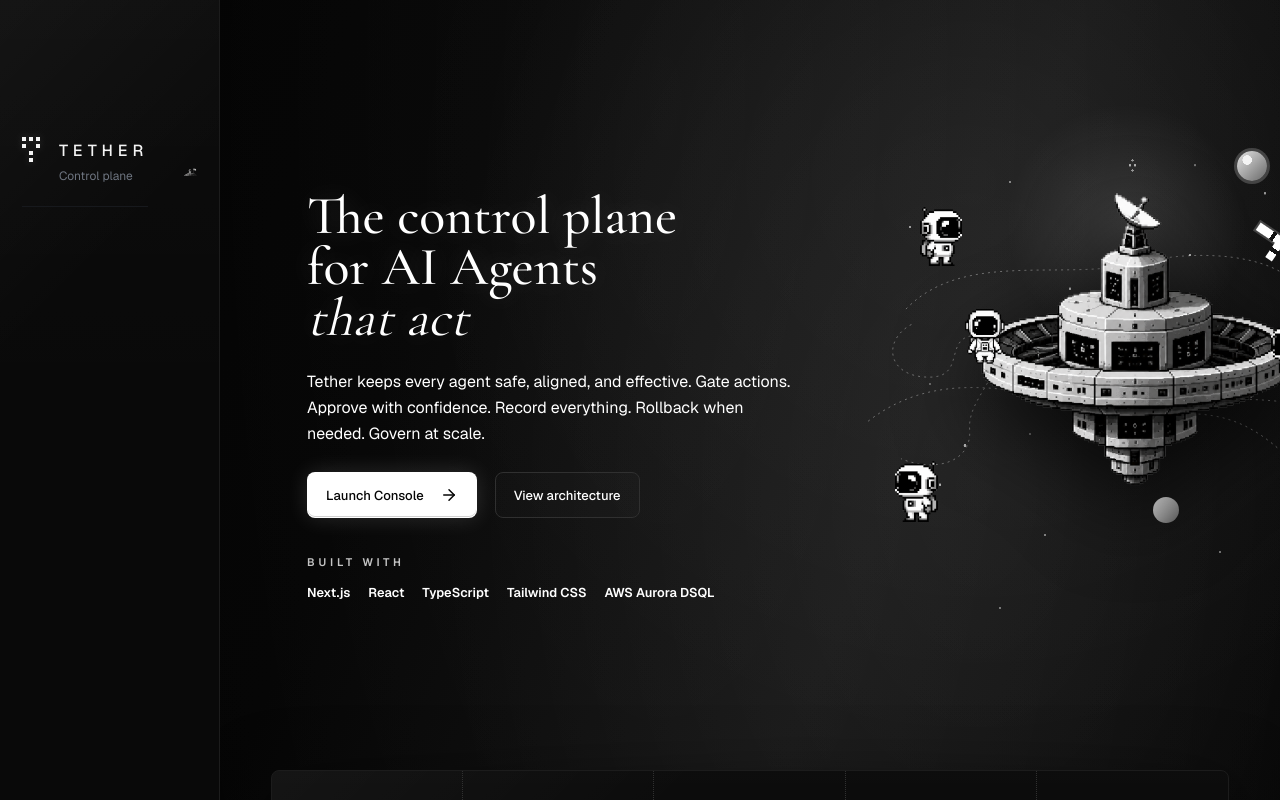
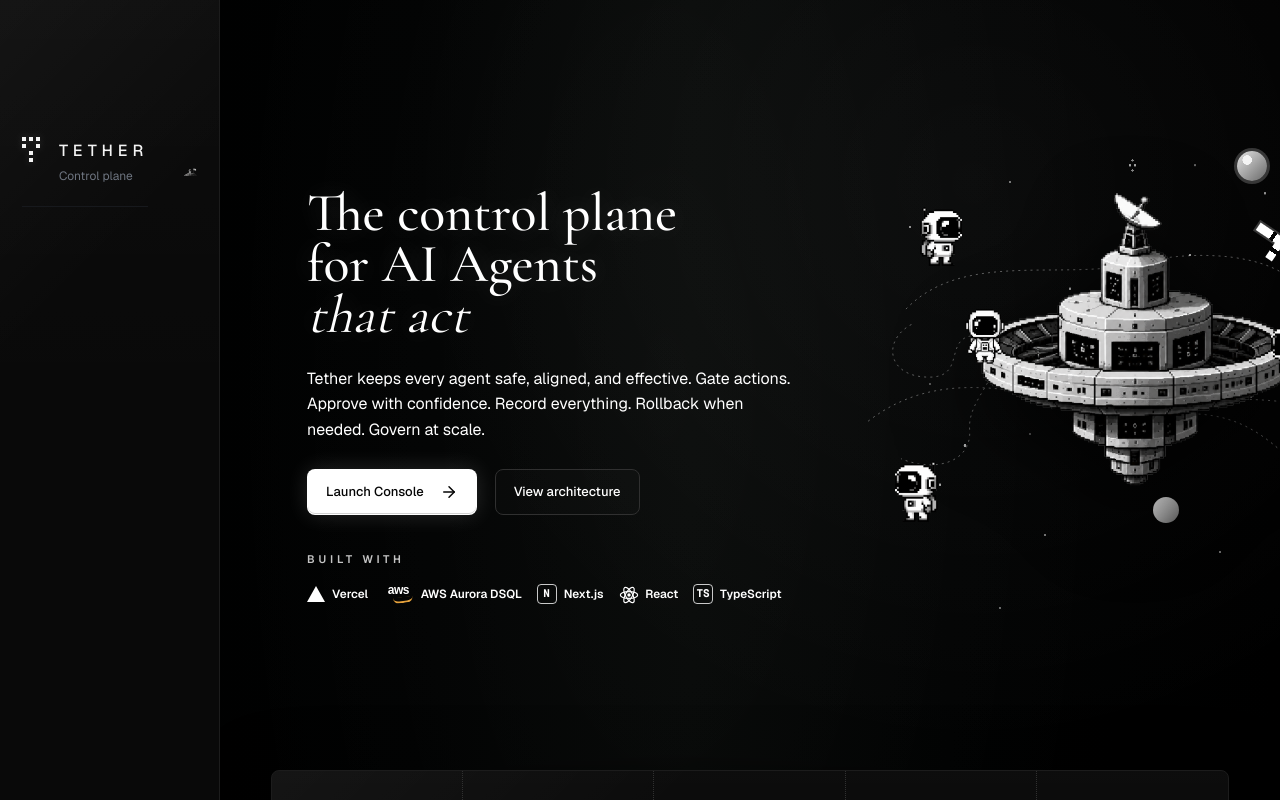
Before and after one commit to anujk22/tether, a Next.js app: page / in a window 1280 px wide. Shown: the top 800 px of the page. Built offline with nearby package versions, Linux system fonts and the light colour scheme.

Commit message:
action console and ledger fixes

```diff
--- a/src/app/globals.css
+++ b/src/app/globals.css
@@ -19,15 +19,13 @@
   --page-gutter: clamp(20px, 4vw, 72px);
   --max-page: 1440px;
   --page-gradient:
-    radial-gradient(circle at 88% 11%, rgb(255 255 255 / 0.12), transparent 7.5rem),
-    radial-gradient(ellipse at 76% 24%, rgb(255 255 255 / 0.055), transparent 34rem),
-    radial-gradient(ellipse at 52% 5%, rgb(255 255 255 / 0.038), transparent 42rem),
+    radial-gradient(ellipse at 52% 19%, rgb(255 255 255 / 0.026), transparent 28rem),
     linear-gradient(
-      112deg,
+      90deg,
       #000000 0%,
-      #030303 26%,
-      #101010 52%,
-      #050505 76%,
+      #010202 34%,
+      #050706 54%,
+      #010202 74%,
       #000000 100%
     );
   --bg-base: #000000;
@@ -4271,16 +4269,85 @@ input:focus-visible {
 .built-with-row > div {
   display: flex;
   flex-wrap: nowrap;
-  gap: clamp(13px, 1.4vw, 21px);
+  gap: clamp(12px, 1.15vw, 18px);
   margin-top: 18px;
 }
 
 .built-with-row strong {
+  display: inline-flex;
+  align-items: center;
+  gap: 7px;
   color: var(--white);
-  font-size: clamp(12px, 1vw, 15px);
+  font-size: clamp(11px, 0.92vw, 14px);
   font-weight: 600;
   line-height: 1;
   white-space: nowrap;
+}
+
+.built-logo {
+  display: inline-grid;
+  width: 20px;
+  height: 20px;
+  flex: 0 0 auto;
+  place-items: center;
+  color: var(--white);
+}
+
+.built-logo-vercel {
+  width: 0;
+  height: 0;
+  border-right: 9px solid transparent;
+  border-bottom: 16px solid var(--white);
+  border-left: 9px solid transparent;
+}
+
+.built-logo-aws {
+  width: 31px;
+  position: relative;
+  align-items: start;
+  font-family: Arial, sans-serif;
+  font-size: 12px;
+  font-weight: 700;
+  letter-spacing: -0.04em;
+  line-height: 1;
+}
+
+.built-logo-aws::after {
+  content: "";
+  width: 20px;
+  height: 6px;
+  border-bottom: 2px solid var(--state-approval);
+  border-radius: 0 0 999px 999px;
+  position: absolute;
+  right: 1px;
+  bottom: 1px;
+  transform: rotate(-7deg);
+}
+
+.built-logo-next,
+.built-logo-ts {
+  border: 1px solid rgb(255 255 255 / 0.78);
+  border-radius: 4px;
+  font-family: var(--font-mono), ui-monospace, monospace;
+  font-size: 11px;
+  font-weight: 700;
+  letter-spacing: 0;
+}
+
+.built-logo-react svg {
+  width: 22px;
+  height: 22px;
+  overflow: visible;
+}
+
+.built-logo-react ellipse {
+  fill: none;
+  stroke: var(--white);
+  stroke-width: 1.5;
+}
+
+.built-logo-react circle {
+  fill: var(--white);
 }
 
 .landing-shell .hero-section {
--- a/src/components/tether/landing-page.tsx
+++ b/src/components/tether/landing-page.tsx
@@ -19,12 +19,12 @@ const assets = {
 };
 
 const builtWith = [
-  "Next.js",
-  "React",
-  "TypeScript",
-  "Tailwind CSS",
-  "AWS Aurora DSQL",
-];
+  { label: "Vercel", mark: "vercel" },
+  { label: "AWS Aurora DSQL", mark: "aws" },
+  { label: "Next.js", mark: "next" },
+  { label: "React", mark: "react" },
+  { label: "TypeScript", mark: "ts" },
+] as const;
 
 const features = [
   {
@@ -95,6 +95,47 @@ function Astro({
       src={src}
       width={width}
     />
+  );
+}
+
+function BuiltWithLogo({ mark }: { mark: (typeof builtWith)[number]["mark"] }) {
+  if (mark === "vercel") {
+    return <span className="built-logo built-logo-vercel" aria-hidden="true" />;
+  }
+
+  if (mark === "aws") {
+    return (
+      <span className="built-logo built-logo-aws" aria-hidden="true">
+        <span>aws</span>
+      </span>
+    );
+  }
+
+  if (mark === "react") {
+    return (
+      <span className="built-logo built-logo-react" aria-hidden="true">
+        <svg viewBox="0 0 28 28">
+          <ellipse cx="14" cy="14" rx="11" ry="4.4" />
+          <ellipse cx="14" cy="14" rx="11" ry="4.4" transform="rotate(60 14 14)" />
+          <ellipse cx="14" cy="14" rx="11" ry="4.4" transform="rotate(120 14 14)" />
+          <circle cx="14" cy="14" r="2.2" />
+        </svg>
+      </span>
+    );
+  }
+
+  if (mark === "ts") {
+    return (
+      <span className="built-logo built-logo-ts" aria-hidden="true">
+        TS
+      </span>
+    );
+  }
+
+  return (
+    <span className="built-logo built-logo-next" aria-hidden="true">
+      N
+    </span>
   );
 }
 
@@ -279,7 +320,10 @@ export function LandingPage() {
                 <span>Built with</span>
                 <div>
                   {builtWith.map((item) => (
-                    <strong key={item}>{item}</strong>
+                    <strong key={item.label}>
+                      <BuiltWithLogo mark={item.mark} />
+                      {item.label}
+                    </strong>
                   ))}
                 </div>
               </div>
```
Also changed, not shown: 1 other file (tests, documents, lock files or other folders).
